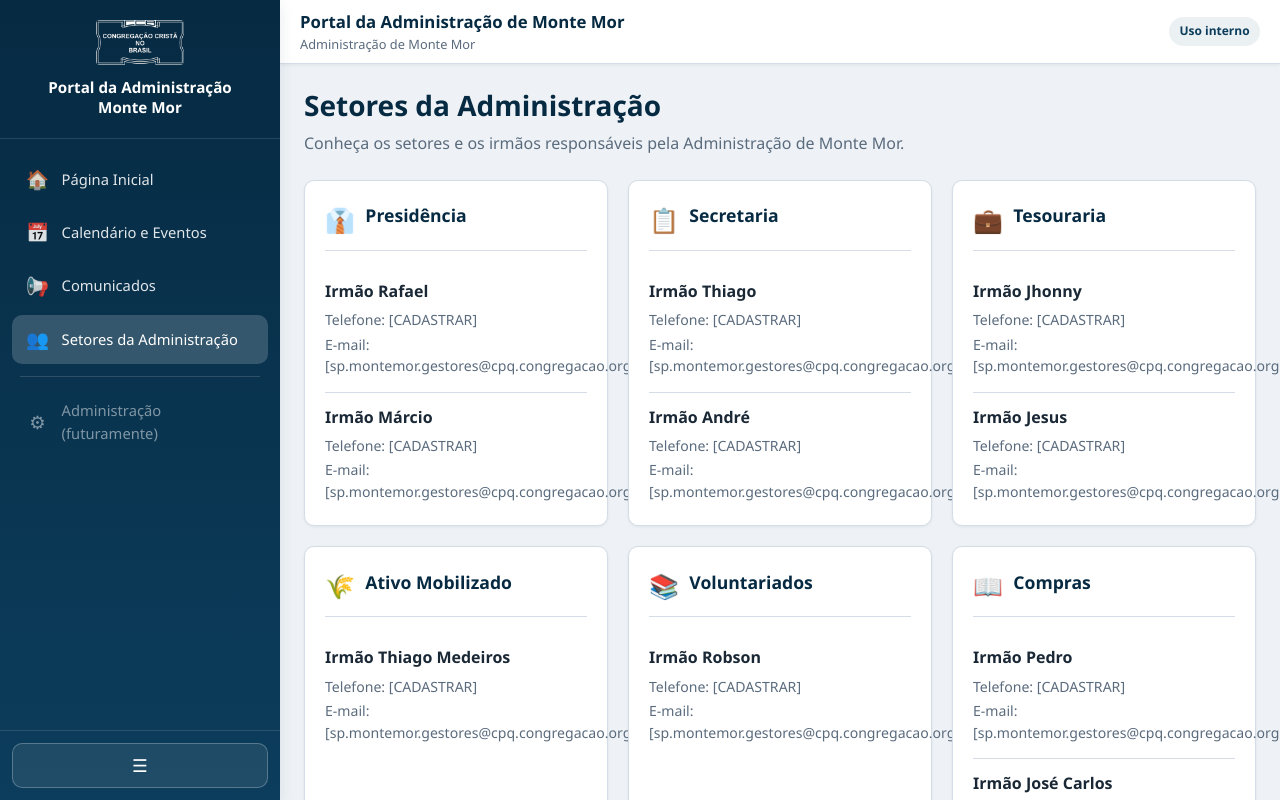
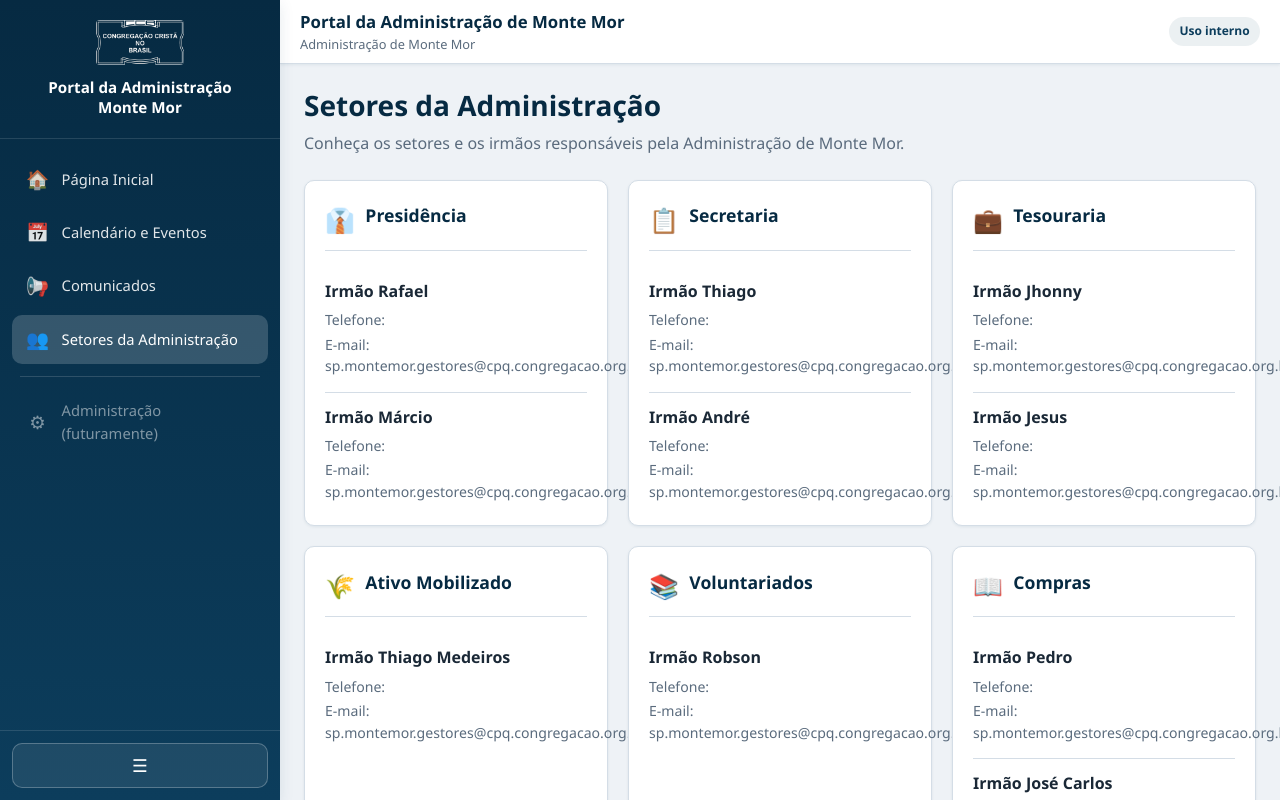
Before and after one commit to AdministracaoMonteMor/adm-monte-mor, a React (Vite) app: page /setores in a window 1280 px wide. Shown: the top 800 px of the page. Built offline with nearby package versions, Linux system fonts and the light colour scheme.

Commit message:
atualizacao do site

```diff
--- a/src/data/sectors.js
+++ b/src/data/sectors.js
@@ -1,10 +1,9 @@
 /**
  * Setores da Administração — contatos a cadastrar posteriormente.
  */
-const contact = (name, phone = null, email = null) => ({
+const contact = (name, email = null) => ({
   name,
-  phone: phone ?? "[CADASTRAR]",
-  email: email ?? "[sp.montemor.gestores@cpq.congregacao.org.br]",
+  email: email ?? "sp.montemor.gestores@cpq.congregacao.org.br",
 });
 
 export const sectors = [
```
